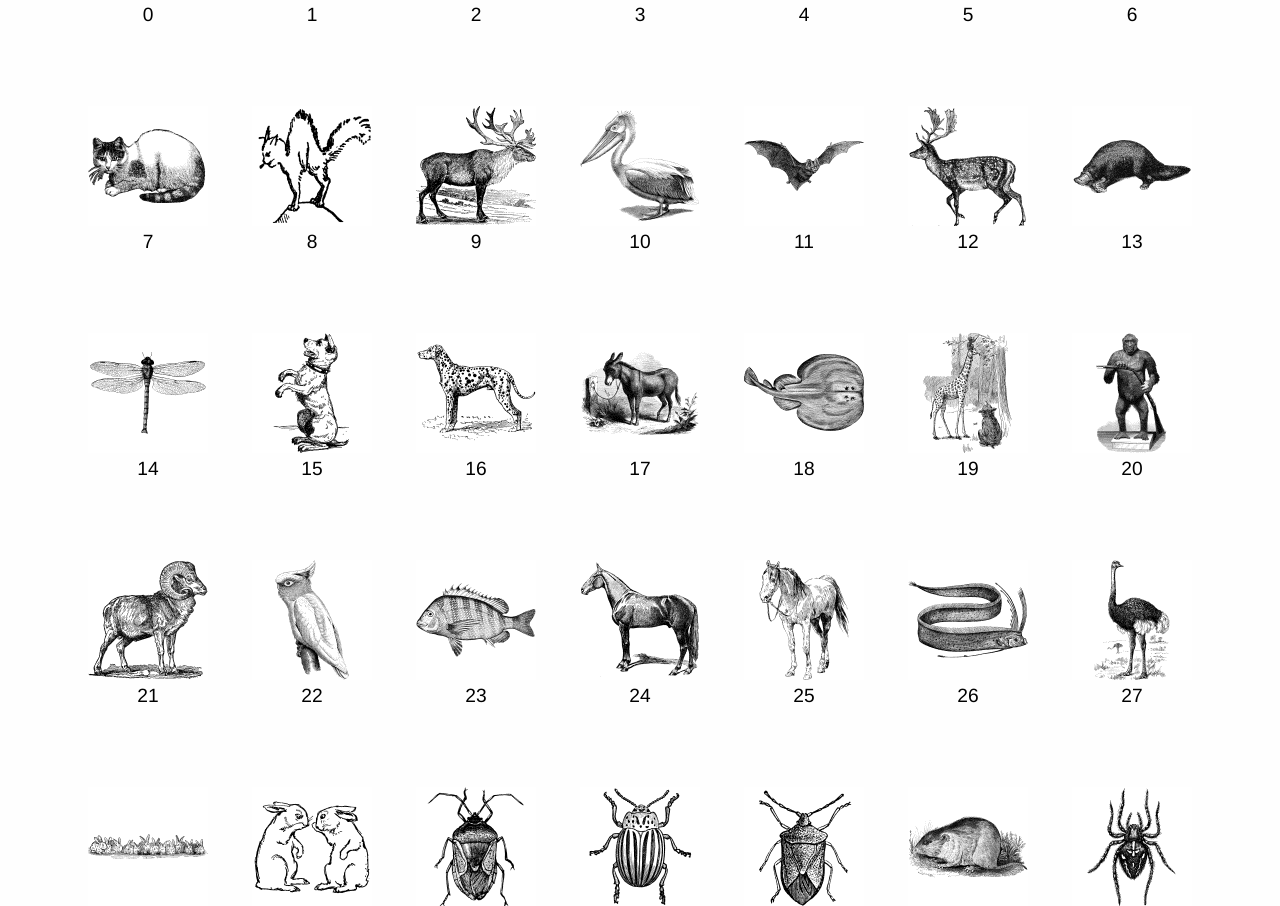
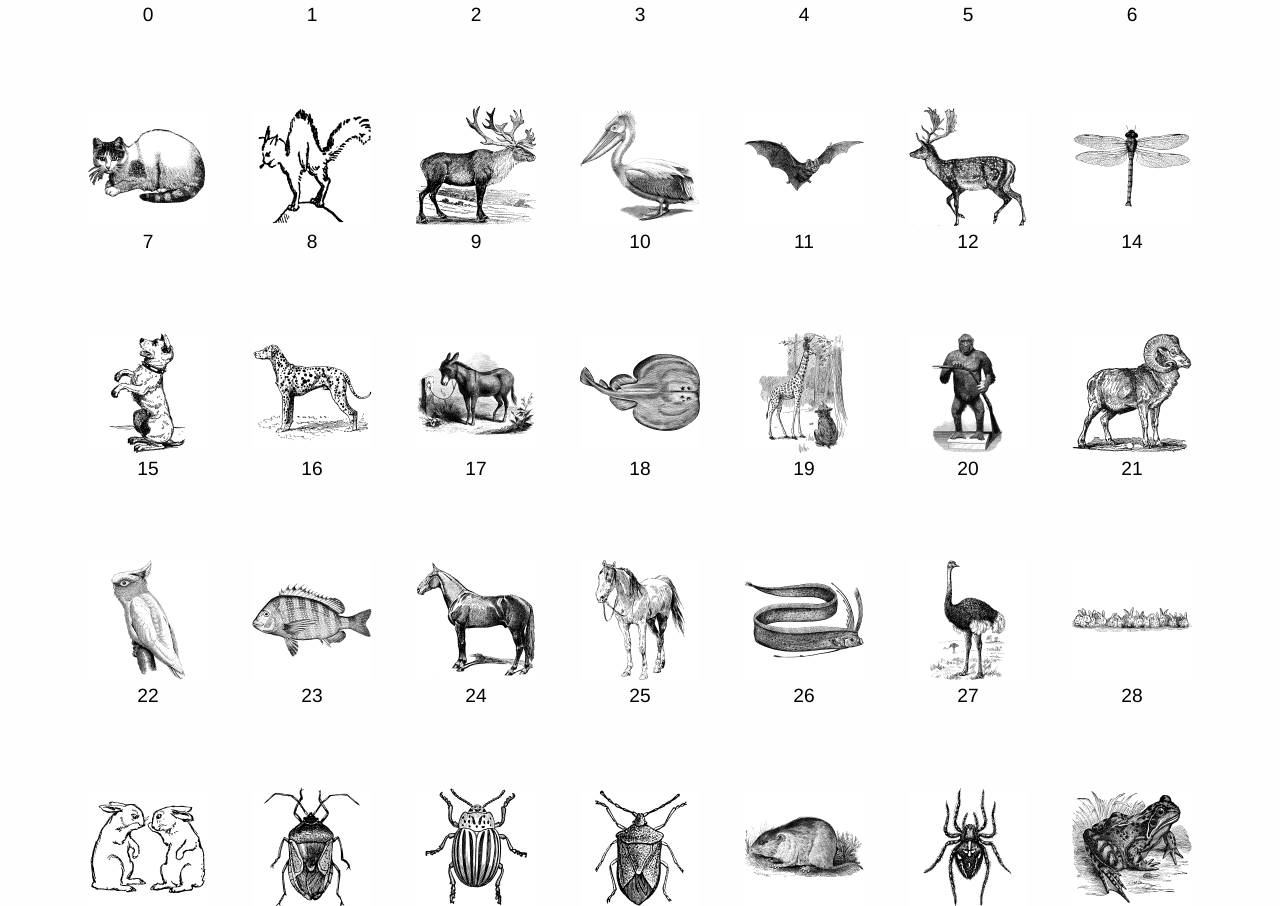
Before and after one commit to nanmu42/orly, a Vue app in the folder frontend/: page / in a window 1280 px wide. Shown: the part 1038-1944 px from the top of the page. Built offline with nearby package versions, Linux system fonts and the light colour scheme; what vue-progressive-image would draw is missing.

Commit message:
Adds imagery for Pavo Linnaeus
- Add imagery for Pavo linnaeus (the common peacock)
- Specific image chose for most excellent display of plumage

```diff
--- a/frontend/src/components/thumbnails.vue
+++ b/frontend/src/components/thumbnails.vue
@@ -22,7 +22,6 @@
     <div class="animal"><img src="../assets/thumbnails/10.tif.gif" alt="10"/>10</div>
     <div class="animal"><img src="../assets/thumbnails/11.tif.gif" alt="11"/>11</div>
     <div class="animal"><img src="../assets/thumbnails/12.tif.gif" alt="12"/>12</div>
-    <div class="animal"><img src="../assets/thumbnails/13.tif.gif" alt="13"/>13</div>
     <div class="animal"><img src="../assets/thumbnails/14.tif.gif" alt="14"/>14</div>
     <div class="animal"><img src="../assets/thumbnails/15.tif.gif" alt="15"/>15</div>
     <div class="animal"><img src="../assets/thumbnails/16.tif.gif" alt="16"/>16</div>
```
Also changed, not shown: 1 other file (tests, documents, lock files or other folders).
